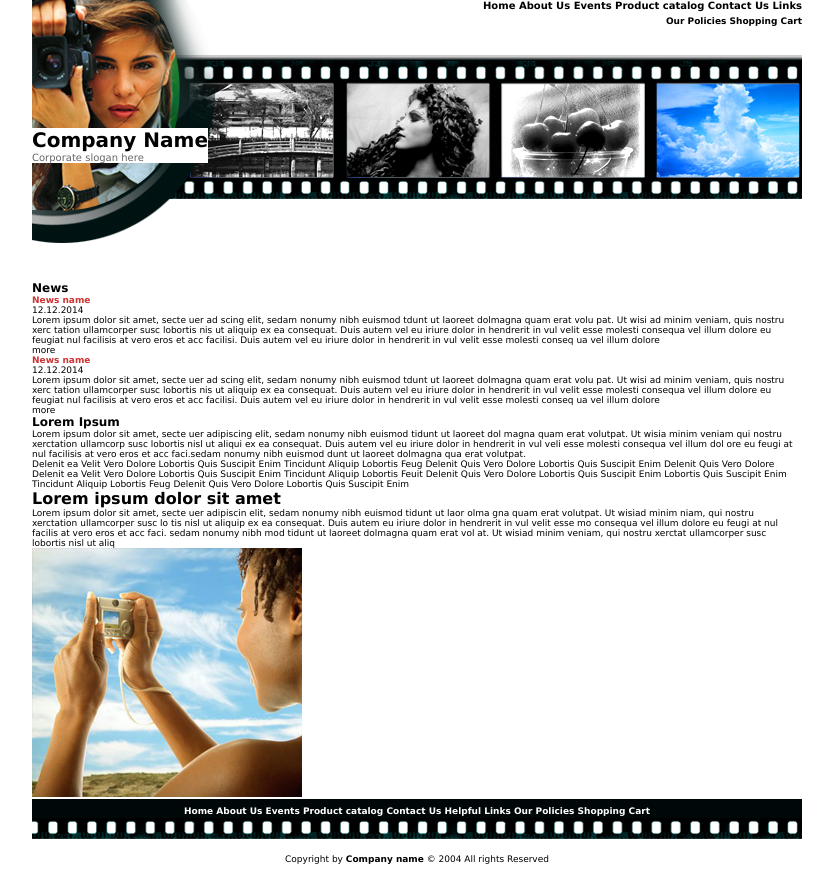
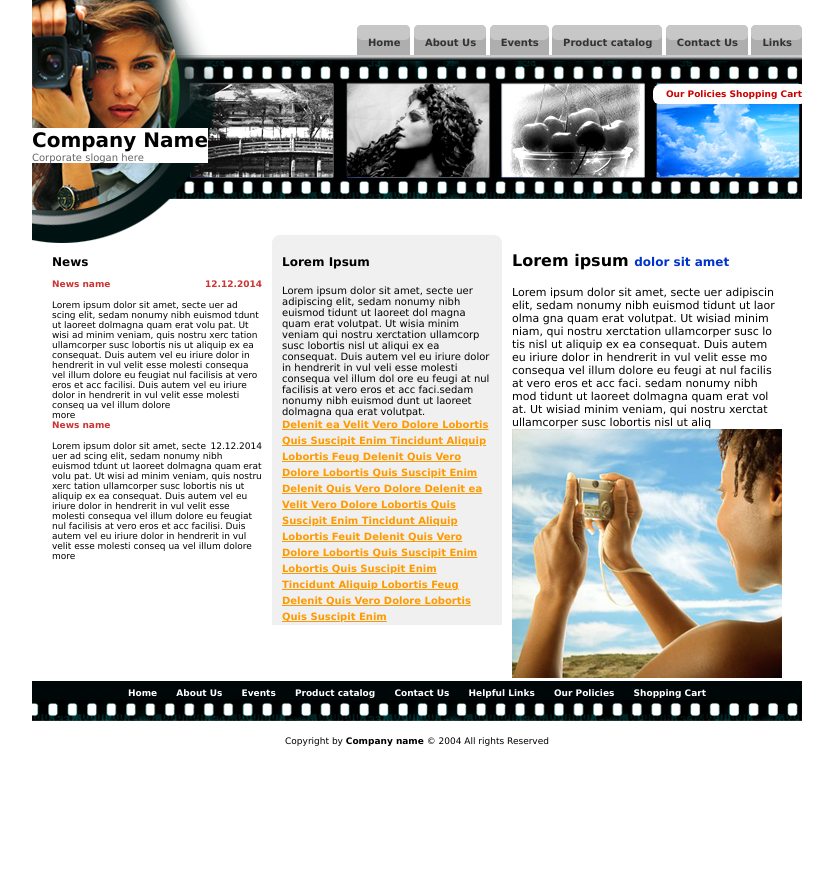
Before and after one commit to mgrinko/markup1, a plain HTML site: page index.html in a window 1280 px wide. Shown: the whole page, without its empty margins (223-1056 px from the left). After the commit the page ends 800 px from the top, so only its background shows below. Drawn offline with Linux system fonts and the light colour scheme.

Commit message:
a few changes

```diff
--- a/index.html
+++ b/index.html
@@ -34,11 +34,11 @@
 
     <!-- MAIN CONTENT -->
     <div class="content">
-      <div class="news">
+      <div class="column-left">
         <h3>News</h3>
         <div class="news-article">
-          <h4>News name</h4>
-          <div class="news-date">12.12.2014</div>
+          <h4>News name <div class="news-date">12.12.2014</div></h4>
+
           <p>Lorem ipsum dolor sit amet, secte uer ad scing elit, sedam nonumy nibh euismod tdunt ut laoreet dolmagna quam erat volu pat. Ut wisi ad minim veniam, quis nostru xerc tation ullamcorper susc lobortis  nis ut aliquip ex ea consequat. Duis autem vel eu iriure dolor in hendrerit in vul velit esse molesti consequa vel illum dolore eu feugiat nul facilisis at vero eros et acc facilisi.  Duis autem vel eu iriure dolor in hendrerit in vul velit esse molesti conseq ua vel illum dolore</p>
           <div class="news-more">more</div>
         </div>
--- a/main.css
+++ b/main.css
@@ -15,6 +15,13 @@ body {
 
 header {
     position: relative;
+    height: 200px;
+}
+
+header:after {
+    clear: both;
+    content: '';
+    display: block;
 }
 
 .company {
@@ -30,8 +37,12 @@ header {
 }
 
 .top-menu {
+    position: relative;
+    right: 0;
+    top: 25px;
     list-style: none;
     font-size: 10px;
+    line-height: 25px;
     font-weight: bold;
     text-align: right;
     padding: 0;
@@ -39,20 +50,42 @@ header {
 
 .top-menu li {
     display: inline-block;
+    background-color: #aeaeae;
+    border-radius: 5px 5px 0 0;
+    position: relative;
+}
+
+.top-menu li:before {
+    content: '';
+    position: absolute;
+    top: 0;
+    left: 0;
+    right: 0;
+    height: 15px;
+    background-color: #c7c7c7;
+    border-radius: 5px;
 }
 
 .top-menu li a {
-    color: #000;
+    display: inline-block;
     text-decoration: none;
+    color: #333;
+    padding: 5px 10px 0 11px;
+    position: relative;
 }
 
 .top-menu-extra {
+    position: absolute;
+    top: 84px;
+    right: 0;
     list-style: none;
     font-weight: bold;
     line-height: 20px;
-    color: #c00;
     text-align: right;
     padding: 0;
+    background-color: #fff;
+    border-radius: 8px 1px 1px 6px;
+    padding-left: 13px;
 }
 
 .top-menu-extra li {
@@ -60,12 +93,12 @@ header {
 }
 
 .top-menu-extra li a {
-    color: #000;
+    color: #c00;
     text-decoration: none;
 }
 
 #main {
-    margin-top: 250px;
+    margin-top: 35px;
 }
 
 h1 {
@@ -84,8 +117,69 @@ h4 {
     color: #c33;
 }
 
+.special-text {
+    font-size: 10px;
+    line-height: 16px;
+    font-weight: bold;
+    text-decoration: underline;
+    color: #f90;
+}
+
+.note {
+    font-size: 12px;
+    color: #03c;
+}
+
+.content:after {
+    clear: both;
+    content: '';
+    display: block;
+}
+
+.column-left {
+    float: left;
+    padding: 20px 10px 0 20px;
+    width: 210px;
+}
+
+.column-left h3 {
+    margin-bottom: 10px;
+}
+
+.column-left h4 {
+    margin-bottom: 11px;
+}
+
+.column-center {
+    font-size: 10px;
+    float: left;
+    padding: 20px 10px 0 10px;
+    width: 210px;
+    background-color: #f0f0f0;
+    border-radius: 8px 8px 0 0;
+}
+
+.column-center h3 {
+    margin-bottom: 16px;
+}
+
+.column-right {
+    font-size: 11px;
+    float: left;
+    padding: 16px 20px 0 10px;
+    width: 270px;
+}
+
+.column-right h2 {
+    margin-bottom: 16px;
+}
+
+.news-date {
+    float: right;
+}
+
 footer ul {
-    background: url("img/footer-background.gif") no-repeat;
+    background: url("img/footer-background.gif")no-repeat;
     list-style: none;
     font-weight: bold;
     line-height: 25px;
@@ -96,6 +190,7 @@ footer ul {
 
 footer ul li {
     display: inline-block;
+    margin: 0 8px;
 }
 
 footer ul li a {
```
